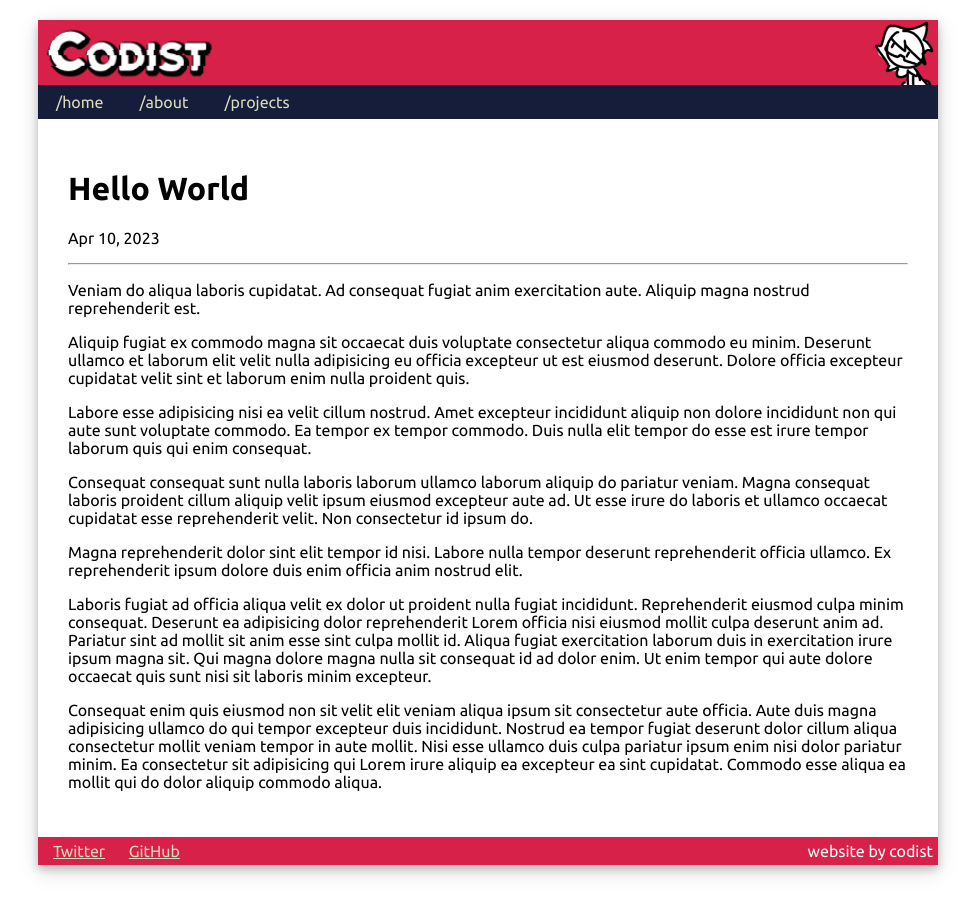
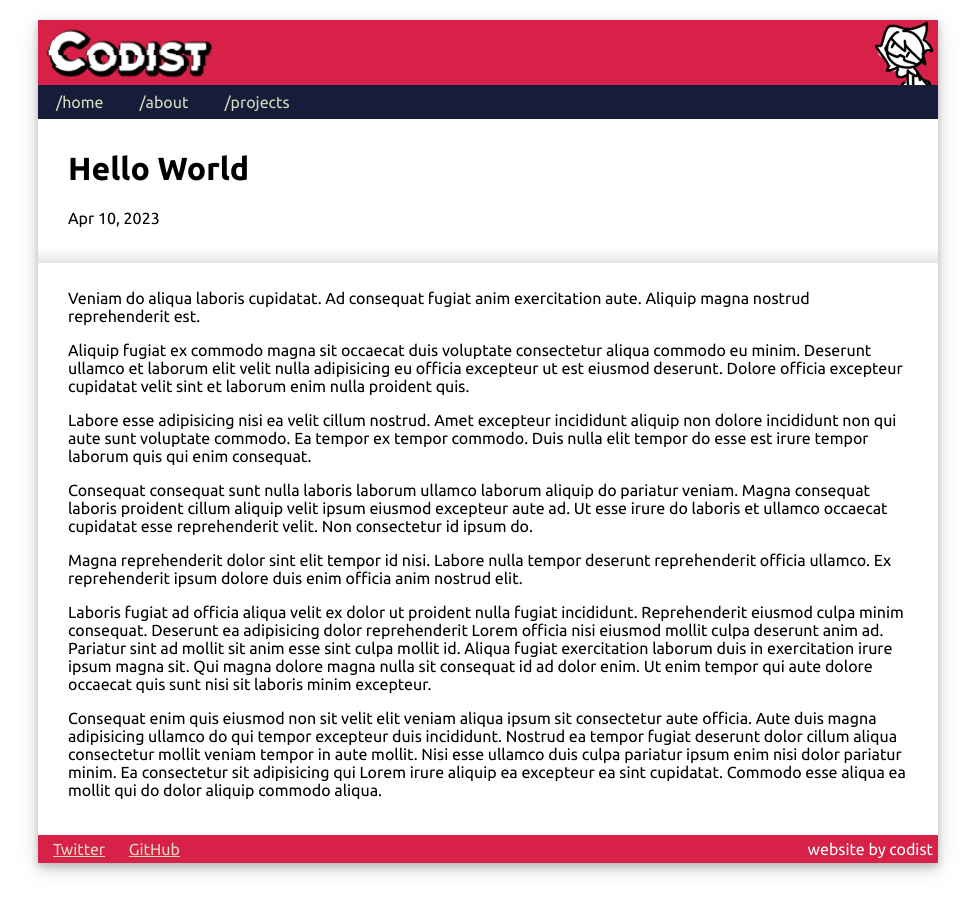
Before and after one commit to ImCodist/site-imcodist-xyz, a Jekyll site: the page built from _posts/2023-04-10-hello-world.md, in a window 1280 px wide. Shown: the whole page, without its empty margins (152-1127 px from the left). Built offline with Jekyll 4.4.1, drawn with Linux system fonts in a browser that asks for light colours.

Commit message:
hi scarlett

```diff
--- a/_config.yml
+++ b/_config.yml
@@ -20,6 +20,7 @@ defaults:
     path: ""
     type: "posts"
   values:
+    in_content: false
     layout: "post"
     navurl: "/blog/"
     navtitle: "blog"
--- a/_layouts/post.html
+++ b/_layouts/post.html
@@ -3,9 +3,13 @@ layout: default
 permalink: /blog/:categories/:year/:month/:day/:title/
 ---
 
-<h1>{{ page.title }}</h1>
-<p>{{ page.date | date: "%b %d, %Y" }}</p>
+<div class="project">
+    <div class="content" id="top_content">
+        <h1>{{ page.title }}</h1>
+        <p>{{ page.date | date: "%b %d, %Y" }}</p>
+    </div>
 
-<hr>
-
-{{ content }}
+    <div class="content markdown">
+        {{ content }}
+    </div>
+</div>
--- a/_layouts/project.html
+++ b/_layouts/project.html
@@ -47,7 +47,7 @@ permalink: /projects/:categories/:title/
     </div>
     {% endif %}
 
-    <div class="content markdown" id="main_content">
+    <div class="content markdown">
         {{ content }}
     </div>
 </div>
--- a/_sass/base.scss
+++ b/_sass/base.scss
@@ -284,8 +284,9 @@ body {
         }
     }
 
-    #main_content {
-        padding-top: 0px;
+    .content {
+        padding-top: 10px;
+        padding-bottom: 20px;
     }
 }
 
--- a/blog.html
+++ b/blog.html
@@ -8,7 +8,6 @@ title: blog
     {% for post in site.posts %}
         <li>
             <h2><a href="{{ post.url }}">{{ post.title }}</a></h2>
-            <p>{{ post.content | reading_time }}</p>
             <p>{{ post.excerpt }}</p>
         </li>
     {% endfor %}
```
